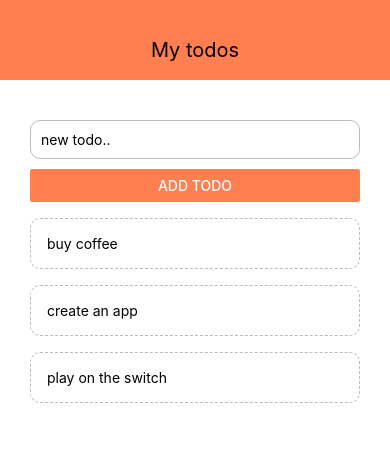
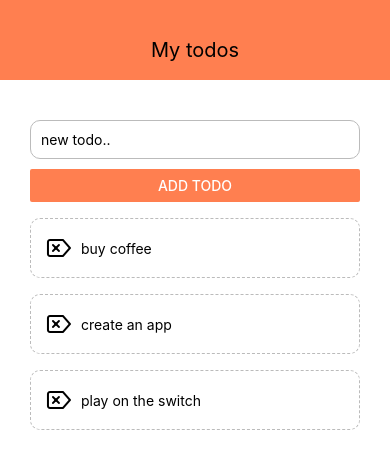
Before and after one commit to bondloong/native-lesson, a React Native app: screen / in a window 390 px wide. Shown: the top 468 px of the page. Built offline with nearby package versions, Linux system fonts and the light colour scheme.

Commit message:
delete icons

```diff
--- a/App.js
+++ b/App.js
@@ -1,9 +1,9 @@
 import React, {useState} from 'react';
 import { StyleSheet, Text, View, FlatList, Alert, TouchableWithoutFeedback, Keyboard } from 'react-native';
+
 import Header from './components/header';
 import TodoItem from './components/todoItem'
 import AddTodo from './components/addTodo';
-import Sandbox from './components/sandbox';
 
 export default function App() {
   const [todos, setTodos] = useState([
@@ -58,7 +58,8 @@ const styles = StyleSheet.create({
   },
   content: {
     flex: 1,
-    padding: 30,
+    paddingHorizontal: 30,
+    paddingTop:30,
   },
   list: {
     flex: 1,
--- a/components/todoItem.jsx
+++ b/components/todoItem.jsx
@@ -1,10 +1,12 @@
 import React from 'react'
 import { View, Text, TouchableOpacity, StyleSheet } from 'react-native'
+import { Feather } from '@expo/vector-icons';
 
 const todoItem = ({item, hendlerDelete}) => {
     return (
-        <TouchableOpacity style={styles.item} onPress={() => hendlerDelete(item.key)}>
-            <Text>{item.text}</Text>
+        <TouchableOpacity style={styles.item} onPress={() => hendlerDelete(item.key)} >
+            <Feather style={styles.itemDelete} name="delete" size={24} color="black"/>
+            <Text style={styles.itemText}>{item.text}</Text>
         </TouchableOpacity>
     )
 }
@@ -19,5 +21,13 @@ const styles = StyleSheet.create({
         borderWidth: 1,
         borderStyle: 'dashed',
         borderRadius: 10,
+        flexDirection: 'row',
+        alignItems: 'center'
     },
+    itemText: {
+        marginLeft: 10,
+    },
+    itemDelete: {
+        transform: ([{ rotate: '180deg' }]),
+    }
   });
```
